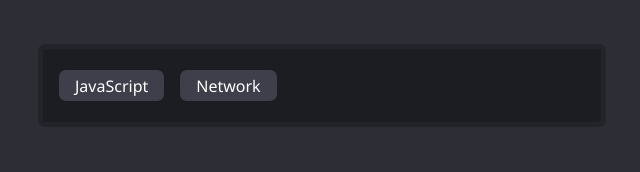
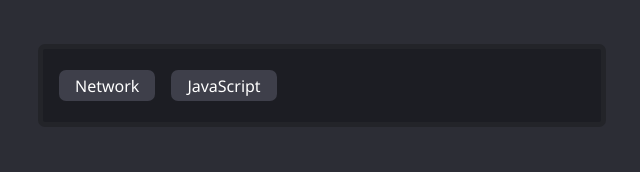
Before and after one commit to nasagong/gatsby-blog, a Gatsby site: page / in a window 1280 px wide. Shown: the part 311-483 px from the top of the page, 318-958 px from the left. Built offline with nearby package versions, Linux system fonts and the light colour scheme; Gatsby itself is replaced by a stand-in of ours.

Commit message:
mapping category automation

```diff
--- a/src/pages/index.js
+++ b/src/pages/index.js
@@ -2,10 +2,17 @@
 import Layout from "../components/layout";
 import * as Styles from "./index.module.css";
 import { CgProfile } from "react-icons/cg";
-import { useState } from "react";
+import { useState, useEffect } from "react";
 import { graphql } from "gatsby";
 
 const IndexPage = ({ data }) => {
+  const [category,setCategory] = useState([]);
+
+  useEffect(() => {
+    const categories = data.allMdx.nodes.map(node => node.frontmatter.category);
+    setCategory(categories);
+  }, [data.allMdx.nodes]);
+
   return (
     <Layout pageTitle="Main Page">
       <div className={Styles.profile}>
@@ -21,13 +28,16 @@
       </div>
       <div className={Styles.category}>
         <ul>
-          <li>JavaScript</li>
-          <li>Network</li>
+          {
+            category.map((element)=>(
+              <li key={element}>{element}</li>
+            ))
+          }
         </ul>
       </div>
       <div className={Styles.postList}>
         {data.allMdx.nodes.map((node) => (
-          <div className={Styles.post}>
+          <div className={Styles.post} key={node.id}>
             <article key={node.id}>
               <div style={{ fontSize: "1.2rem", margin: "1rem 0" }}>
                 {node.frontmatter.title}
```
